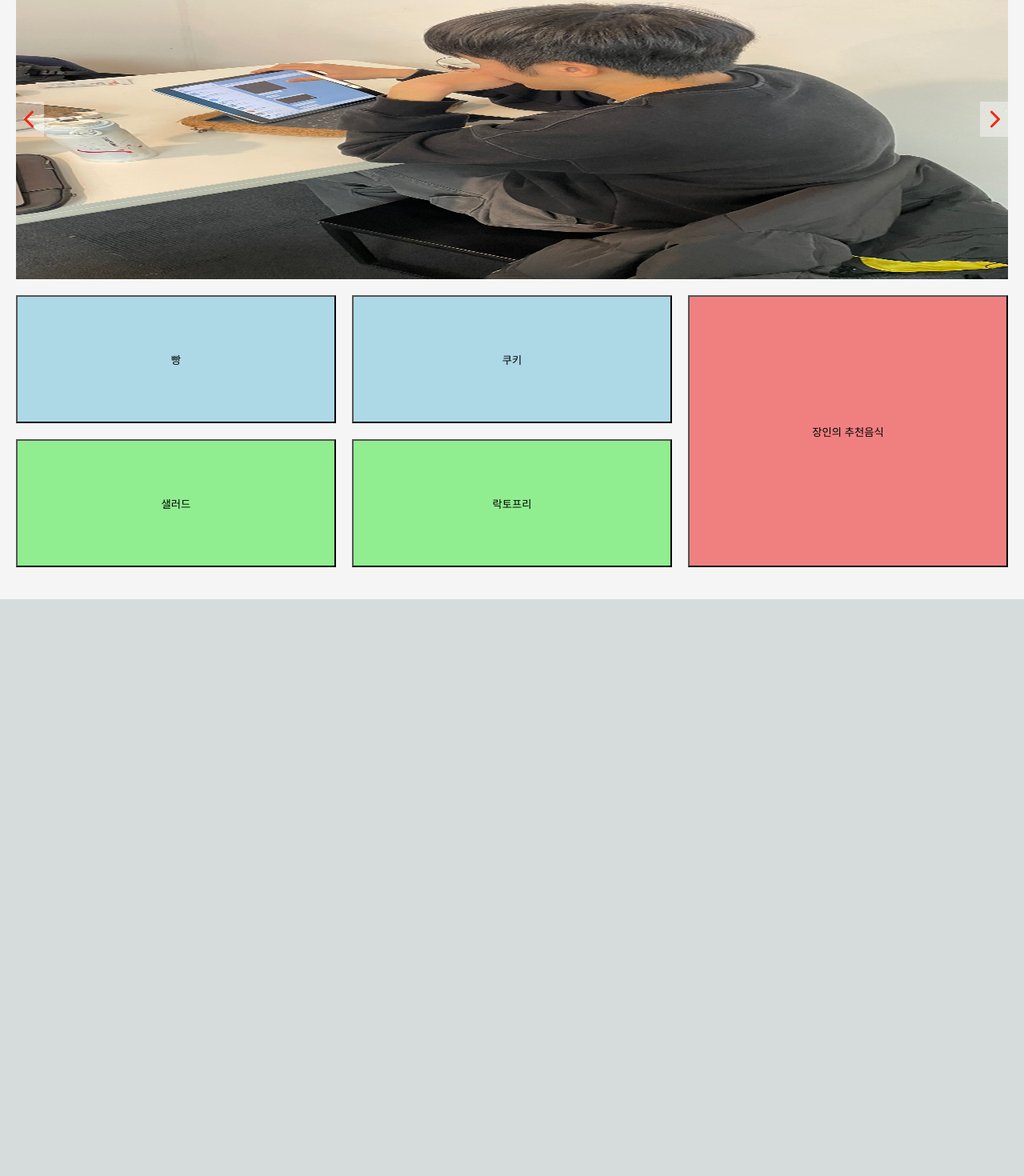
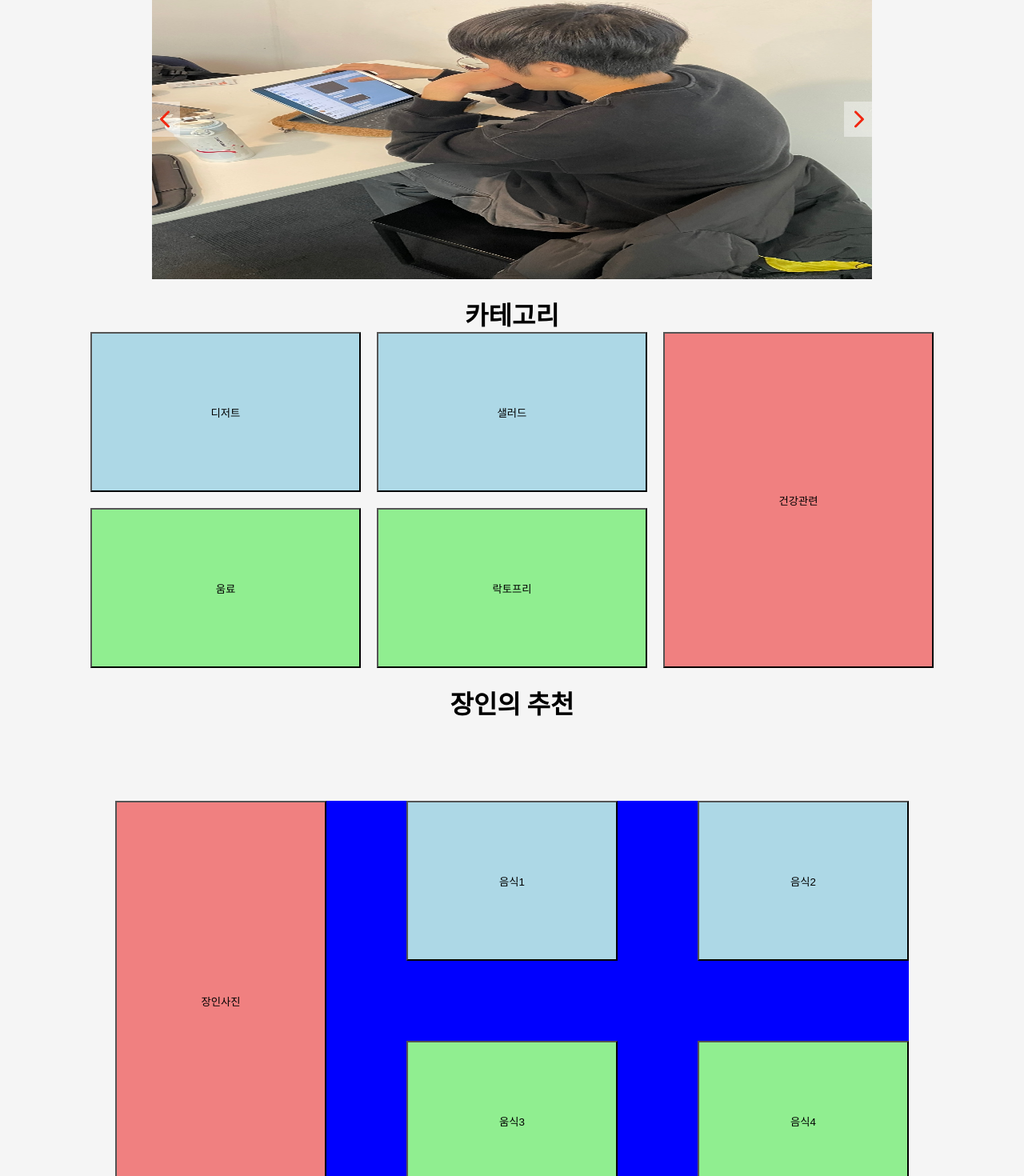
Before and after one commit to InChrist-Dev/AlterMall-Client, a Next.js app in the folder client_alter/: page / in a window 1280 px wide. Shown: the part 139-1609 px from the top of the page at 80% size. Before the commit the page ends 888 px from the top, so only its background shows below. Built offline with nearby package versions, Linux system fonts and the light colour scheme.

Commit message:
feature: 장인의 추천 컨텐츠 데모 추가

```diff
--- a/client_alter/app/page.js
+++ b/client_alter/app/page.js
@@ -67,12 +67,13 @@ const HomePage = () => {
       </div>
 
        {/* 이미지 슬라이더 */}
-        {/* 이미지 슬라이더 */}
-      <div style={{ width: '100%', overflow: 'hidden', position: 'relative', margin: '20px 0' }}>
+
+      <div style={{ maxWidth:'900px',backgroundColor:'grey',overflow:'hidden', position: 'relative', margin: '20px 0' }}>
         <div
           style={{
             display: 'flex',
             transition: 'transform 0.5s',
+
             width: '100%',  // 부모 컨테이너의 너비를 이미지의 실제 너비와 일치시킴
             transform: `translateX(-${currentIndex * 100}%)`, // 이미지를 이동시키는 부분
           }}
@@ -120,19 +121,34 @@ const HomePage = () => {
         />
       </div>
 {/* 이미지 버튼 */}
-<div style={{ display: 'grid', gridTemplateColumns: 'repeat(3, 1fr)', gap: '20px', width: '100%', marginBottom: '20px' }}>
+<h1>카테고리</h1>
+<div style={{ display: 'grid', gridTemplateColumns: 'repeat(3, 1fr)', gap: '20px', width: '85%', marginBottom: '20px' }}>
   {/* 첫 번째 줄 */}
-  <button style={{ width: '100%', height: '160px', backgroundColor: 'lightblue' }}>빵</button>
-  <button style={{ width: '100%', height: '160px', backgroundColor: 'lightblue' }}>쿠키</button>
+  <button style={{ width: '100%', height: '200px', backgroundColor: 'lightblue' }}>디저트</button>
+  <button style={{ width: '100%', height: '200px', backgroundColor: 'lightblue' }}>샐러드</button>
 
-  <button style={{ width: '100%', height: '340px', backgroundColor: 'lightcoral',gridRow:'span 2' }}>장인의 추천음식</button>
+  <button style={{ width: '100%', height: '420px', backgroundColor: 'lightcoral',gridRow:'span 2' }}>건강관련</button>
 
   {/* 두 번째 줄 */}
-  <button style={{ width: '100%', height: '160px', backgroundColor: 'lightgreen' }}>샐러드</button>
-  <button style={{ width: '100%', height: '160px', backgroundColor: 'lightgreen' }}>락토프리</button>
+  <button style={{ width: '100%', height: '200px', backgroundColor: 'lightgreen' }}>움료</button>
+  <button style={{ width: '100%', height: '200px', backgroundColor: 'lightgreen' }}>락토프리</button>
 
 </div>
+<h1>장인의 추천</h1>
+{/* 장인 버튼 */}
+<div style={{ display: 'grid', gridTemplateColumns: 'repeat(3, 1fr)',backgroundColor:'blue', gap: '100px', width: '80%', marginBottom: '20px',margin:'100px' }}>
+  {/* 첫 번째 줄 */}
+  <button style={{ width: '100%', height: '500px', backgroundColor: 'lightcoral',gridRow:'span 2' }}>장인사진</button>
+  <button style={{ width: '100%', height: '200px', backgroundColor: 'lightblue' }}>음식1</button>
+  <button style={{ width: '100%', height: '200px', backgroundColor: 'lightblue' }}>음식2</button>
 
+
+
+  {/* 두 번째 줄 */}
+  <button style={{ width: '100%', height: '200px', backgroundColor: 'lightgreen' }}>움식3</button>
+  <button style={{ width: '100%', height: '200px', backgroundColor: 'lightgreen' }}>음식4</button>
+
+</div>
     </div>
   );
 };
```
